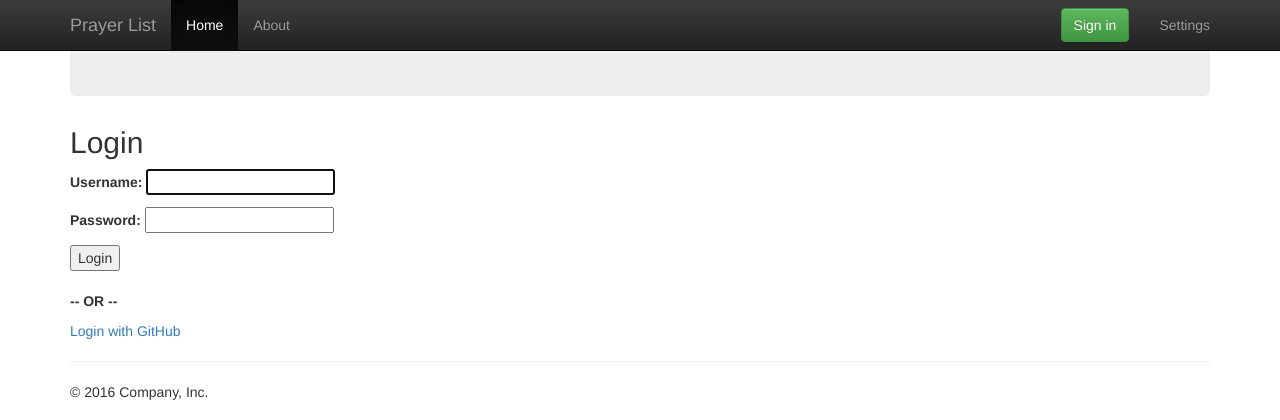
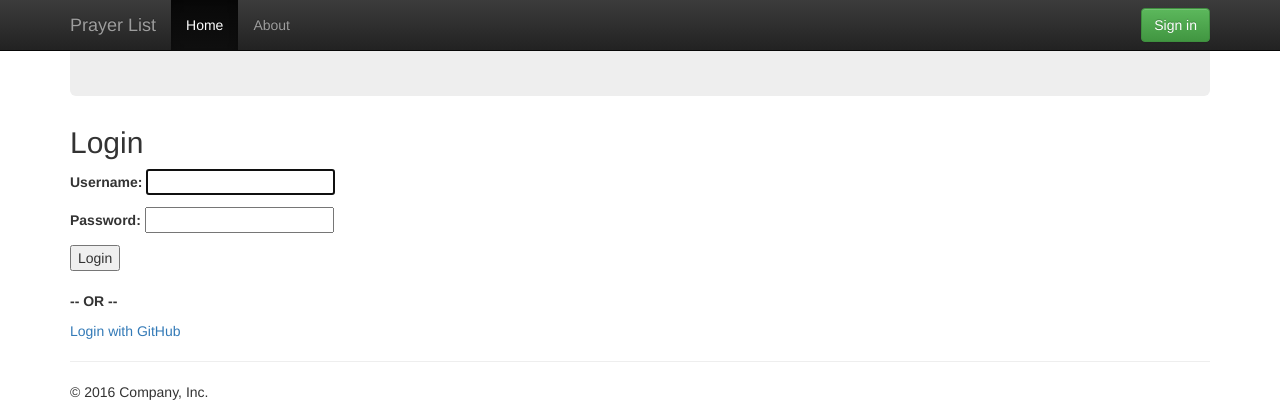
Before and after one commit to die2live/prayerlist, a Django app: a page that uses src/prayerlistapp/templates/layout.html in a window 1280 px wide. Shown: the top 420 px of the page. Run offline with Django 3.2, Linux system fonts and the light colour scheme; some libraries are stand-ins or nearby versions.

Commit message:
Added requirements.txt

```diff
--- a/src/prayerlist/settings.py
+++ b/src/prayerlist/settings.py
@@ -137,8 +137,8 @@ LOGIN_URL = 'login'
 LOGOUT_URL = 'logout'
 LOGIN_REDIRECT_URL = 'index'
 
-SOCIAL_AUTH_LOGIN_ERROR_URL = '/settings/'
-SOCIAL_AUTH_LOGIN_REDIRECT_URL = '/settings/'
+SOCIAL_AUTH_LOGIN_ERROR_URL = '/prayer/settings/'
+SOCIAL_AUTH_LOGIN_REDIRECT_URL = '/'
 SOCIAL_AUTH_RAISE_EXCEPTIONS = False
 
 SOCIAL_AUTH_GITHUB_KEY = 'dde753ee1dbfc729344c'
--- a/src/prayerlistapp/templates/layout.html
+++ b/src/prayerlistapp/templates/layout.html
@@ -37,12 +37,20 @@
             <li class="active"><a href="/">Home</a></li>
             <li><a href="#about">About</a></li>
           </ul>
+
+          <form class="navbar-right navbar-form">
+            {% if user.is_authenticated %}
+            <a href="/logout" class="btn btn-success">Sign out</a>
+            {% else %}
+            <a href="/login" class="btn btn-success">Sign in</a>
+            {% endif %}
+          </form>
+
+          {% if user.is_authenticated %}
           <ul class="nav navbar-nav navbar-right">
-            <li><a href="settings">Settings</a></li>
+            <li><a href="/prayer/settings">Settings</a></li>
           </ul>
-          <form class="navbar-right navbar-form">
-            <a href="/login" class="btn btn-success">Sign in</a>
-          </form>
+          {% endif %}
         </div><!--/.nav-collapse -->
       </div>
     </nav>
--- a/src/prayerlistapp/urls.py
+++ b/src/prayerlistapp/urls.py
@@ -3,8 +3,8 @@ from django.conf.urls import url
 from . import views
 
 urlpatterns = [
-	url(r'^$', views.index, name='index'),
-	url(r'^settings/$', views.settings, name='settings'),
+    url(r'^$', views.index, name='index'),
+    url(r'^settings/$', views.settings, name='settings'),
     url(r'^settings/password/$', views.password, name='password'),
     url(r'^now/$', views.current_datetime),
 ]
```
Also changed, not shown: requirements.txt (added, +14 -0 lines).
